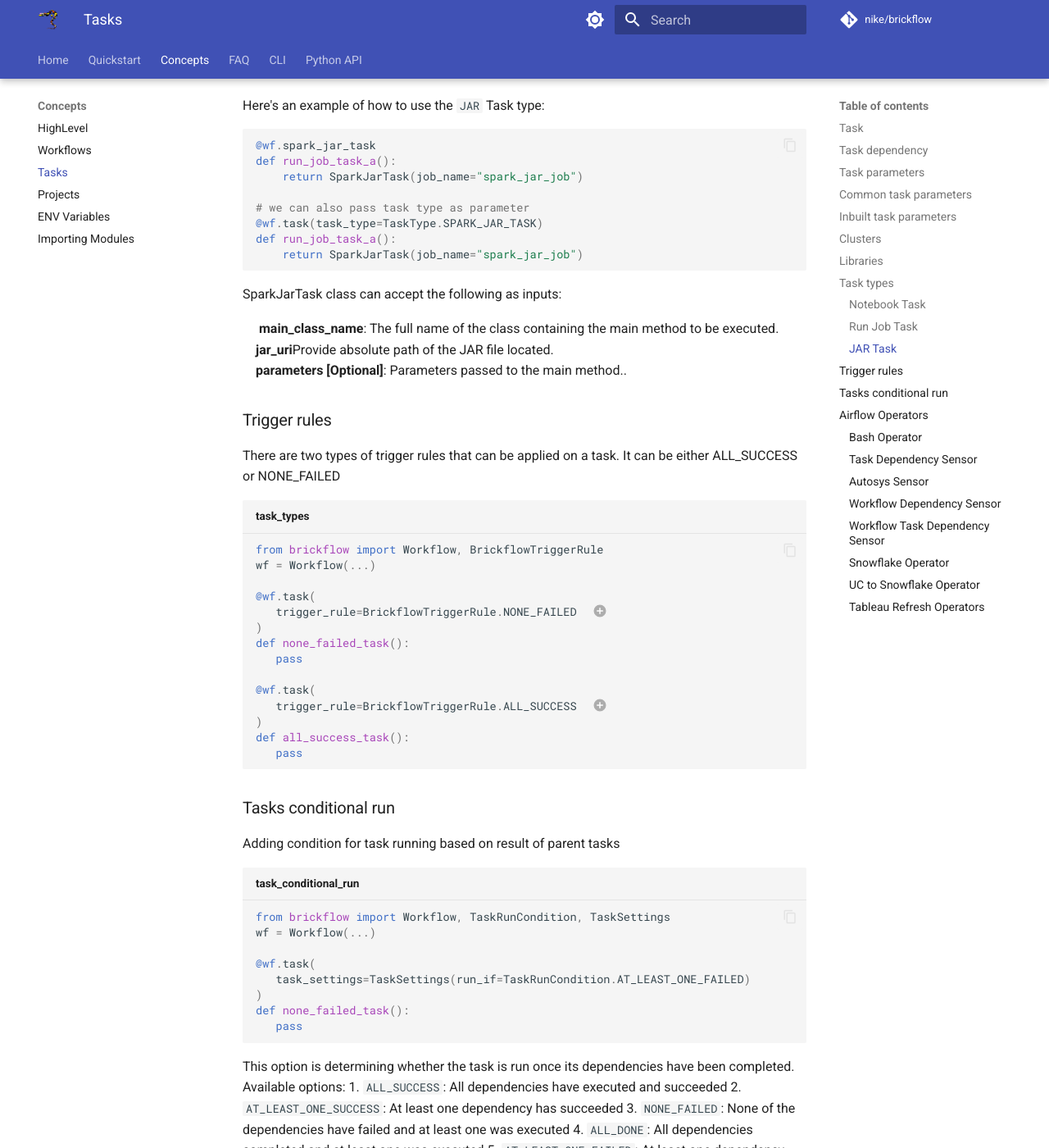
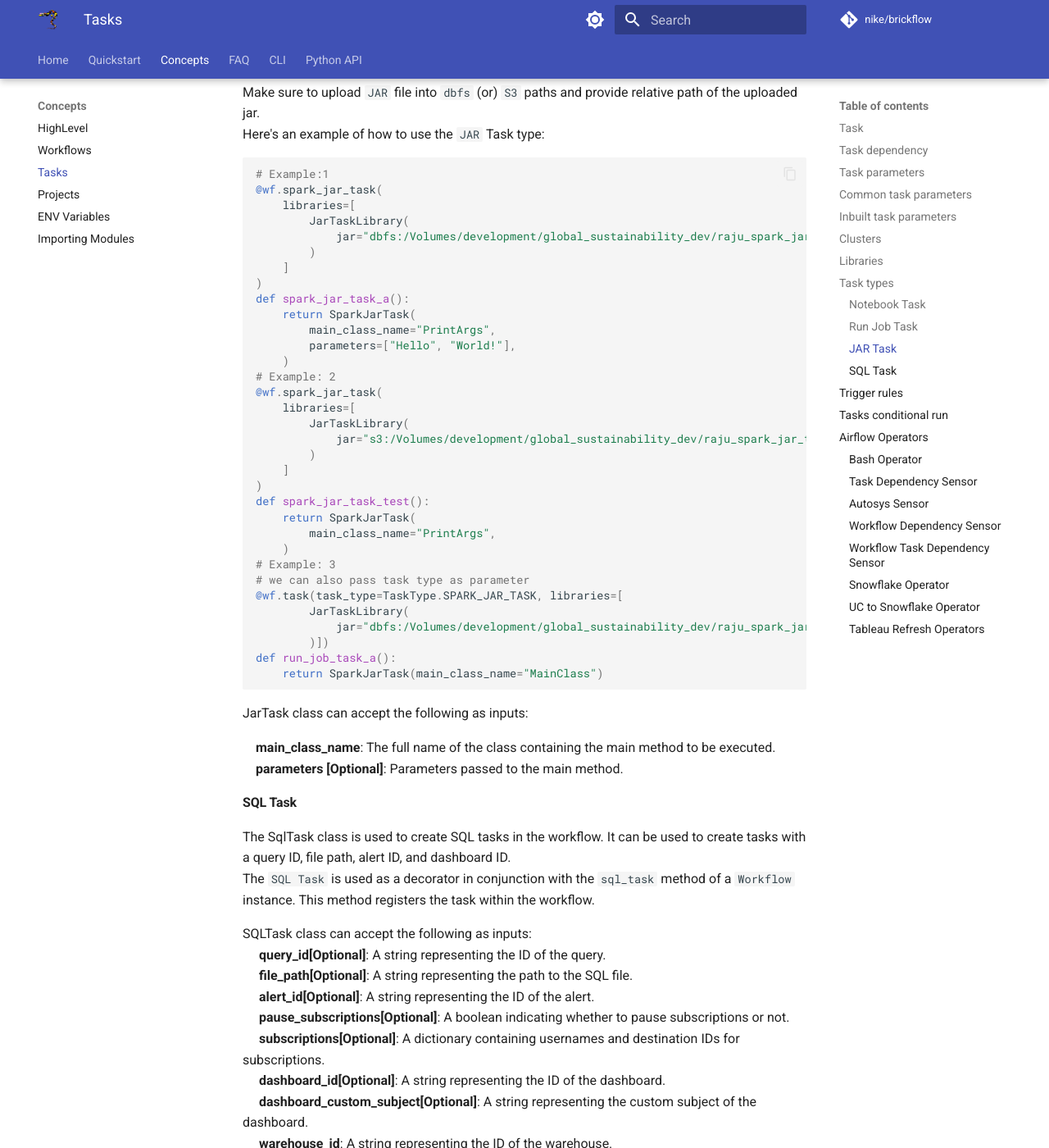
Before and after one commit to Nike-Inc/brickflow, an MkDocs documentation site: the page built from docs/tasks.md, in a window 1280 px wide and 1400 px high, scrolled down 5595 px. Shown: the whole window at 82% size. Built offline with MkDocs 1.6.1 and Material for MkDocs 9.7.7, drawn with Linux system fonts in a browser that asks for light colours; comment, search, counter and statistics services are not loaded; the version menu is left out; some of the changed text lies outside the part shown.

Commit message:
fix: added databricks bundle code, updated workflow and docs

````diff
--- a/brickflow/__init__.py
+++ b/brickflow/__init__.py
@@ -276,6 +276,7 @@
     NotebookTask,
     SparkJarTask,
     RunJobTask,
+    SqlTask,
 )
 from brickflow.engine.compute import Cluster, Runtimes
 from brickflow.engine.project import Project
@@ -323,6 +324,7 @@
     "Cluster",
     "Runtimes",
     "Project",
+    "SqlTask",
     "_ilog",
     "log",
     "BrickflowEnvVars",
--- a/docs/tasks.md
+++ b/docs/tasks.md
@@ -250,7 +250,7 @@
 
 ```
 NotebookTask class can accept the following as inputs:<br />
-&emsp;<b>base_parameters</b>: Optional[Dict[str, str]] = parameters to pass to notebook and can be accessed through dbutils widgets<br>
+&emsp;<b>base_parameters: Optional[Dict[str, str]]</b> = parameters to pass to notebook and can be accessed through dbutils widgets<br>
    &emsp; <b>notebook_path</b>:'The path of the notebook to be run in the Databricks workspace or remote repository.For notebooks stored in the Databricks workspace, the path must be absolute and begin with a slash.<br>For notebooks stored in a remote repository, the path must be relative.,
     <br>
   &emsp;  <b>source: Optional[str]</b> :'Optional location type of the Python file. When set to `WORKSPACE` or not specified, the file will be retrieved from the local <Databricks> workspace or cloud location (if the `python_file` has a URI format). When set to `GIT`,the Python file will be retrieved from a Git repository defined in `git_source`.* `WORKSPACE`: The Python file is located in a <Databricks> workspace or at a cloud filesystem URI.* `GIT`: The Python file is located in a remote Git repository.',
@@ -276,33 +276,127 @@
 
 RunJobTask class can accept the following as inputs:<br />
 
-&emsp; <b>job_name</b>: The name of the job (case-insensitive).<br />
+&emsp;<b>job_name</b>: The name of the job (case-insensitive).<br />
 &emsp;<b>host [Optional]</b>: The URL of the Databricks workspace.<br />
 &emsp;<b>token [Optional]</b>: The Databricks API token.
 
 
 #### JAR Task
 
-The `JAR Task` is used as a decorator in conjunction with the `spark_jar_task` method of a `Workflow` instance. This method registers the task within the workflow.
-
+The `JAR Task` is used as a decorator in conjunction with the `spark_jar_task` method of a `Workflow` instance. This method registers the task within the workflow.<br>
+Make sure to upload `JAR` file into `dbfs` (or) `S3` paths and provide relative path of the uploaded jar.<br>
 Here's an example of how to use the `JAR` Task type:
 
 ```python
-@wf.spark_jar_task
+# Example:1
+@wf.spark_jar_task(
+    libraries=[
+        JarTaskLibrary(
+            jar="dbfs:/Volumes/development/global_sustainability_dev/raju_spark_jar_test/PrintArgs.jar"
+        )
+    ]
+)
+def spark_jar_task_a():
+    return SparkJarTask(
+        main_class_name="PrintArgs",
+        parameters=["Hello", "World!"],
+    )
+# Example: 2
+@wf.spark_jar_task(
+    libraries=[
+        JarTaskLibrary(
+            jar="s3:/Volumes/development/global_sustainability_dev/raju_spark_jar_test/PrintArgs.jar"
+        )
+    ]
+)
+def spark_jar_task_test():
+    return SparkJarTask(
+        main_class_name="PrintArgs",
+    )
+# Example: 3
+# we can also pass task type as parameter
+@wf.task(task_type=TaskType.SPARK_JAR_TASK, libraries=[
+        JarTaskLibrary(
+            jar="dbfs:/Volumes/development/global_sustainability_dev/raju_spark_jar_test/PrintArgs.jar"
+        )])
 def run_job_task_a():
-    return SparkJarTask(job_name="spark_jar_job")
+    return SparkJarTask(main_class_name="MainClass")
+```
+
+JarTask class can accept the following as inputs:<br />
+
+&emsp;<b>main_class_name</b>: The full name of the class containing the main method to be executed.<br />
+&emsp;<b>parameters [Optional]</b>: Parameters passed to the main method.
+
+#### SQL Task
+The SqlTask class is used to create SQL tasks in the workflow. It can be used to create tasks with a query ID, file path, alert ID, and dashboard ID.<br>
+The `SQL Task` is used as a decorator in conjunction with the `sql_task` method of a `Workflow` instance.
+This method registers the task within the workflow.
+
+SQLTask class can accept the following as inputs:<br />
+&emsp; <b>query_id[Optional]</b>: A string representing the ID of the query.<br>
+&emsp; <b>file_path[Optional]</b>: A string representing the path to the SQL file.<br>
+&emsp; <b>alert_id[Optional]</b>: A string representing the ID of the alert.<br>
+&emsp; <b>pause_subscriptions[Optional]</b>: A boolean indicating whether to pause subscriptions or not.<br>
+&emsp; <b>subscriptions[Optional]</b>:<span class="nowrap"> A dictionary containing usernames and destination IDs for subscriptions.</span><br>
+&emsp; <b>dashboard_id[Optional]</b>: A string representing the ID of the dashboard.<br>
+&emsp; <b>dashboard_custom_subject[Optional]</b>: A string representing the custom subject of the dashboard.&nbsp;<br>
+&emsp; <b>warehouse_id</b>: A string representing the ID of the warehouse.<br>
+
+Here's an example of how to use the `SQL` Task type:
+```python
+@wf.sql_task
+def sample_sql_task_query():
+    return SqlTask(
+        query_id="4e16dc24-e30d-4683-96d7-cf7da4e263ad", warehouse_id="044a6f42ad7d914a"
+    )
+
+
+@wf.sql_task
+def sample_sql_task_file() -> any:
+    return SqlTask(file_path="products/brickflow_test/src/sql/sql_task_file_test.sql", warehouse_id="044a6f42ad7d914a")
+
+
+@wf.sql_task
+def sample_sql_alert() -> any:
+    return SqlTask(
+        alert_id="41ca5e33-21c2-40a2-8f77-183351d2b566",
+        pause_subscriptions=False,
+        subscriptions={
+            "usernames": ["raju.gujjalapati@nike.com", "Mohanasilpa.Palla@nike.com"]
+        },
+        warehouse_id="044a6f42ad7d914a",
+    )
+
+
+@wf.sql_task
+def sample_sql_dashboard() -> any:
+    return SqlTask(
+        dashboard_id="f57447ca-e8d4-4dad-a66c-f524464e52a8",
+        dashboard_custom_subject="Raju Legacy Dashboard Test",
+        pause_subscriptions=True,
+        subscriptions={
+            "usernames": ["raju.gujjalapati@nike.com", "Mohanasilpa.Palla@nike.com"],
+            "destination_id": ["434354545"],
+        },
+        warehouse_id="044a6f42ad7d914a",
+    )
 
 # we can also pass task type as parameter
-@wf.task(task_type=TaskType.SPARK_JAR_TASK)
-def run_job_task_a():
-    return SparkJarTask(job_name="spark_jar_job")
+@wf.task(task_type=TaskType.SQL)
+def sample_sql_dashboard_task() -> any:
+    return SqlTask(
+        dashboard_id="f57447ca-e8d4-4dad-a66c-f524464e52a8",
+        dashboard_custom_subject="Raju Legacy Dashboard Test",
+        pause_subscriptions=True,
+        subscriptions={
+            "usernames": ["raju.gujjalapati@nike.com", "Mohanasilpa.Palla@nike.com"],
+            "destination_id": ["434354545"],
+        },
+        warehouse_id="044a6f42ad7d914a",
+    )
+
 ```
-
-SparkJarTask class can accept the following as inputs:<br />
-
-&emsp; <b>main_class_name</b>: The full name of the class containing the main method to be executed.<br />
-&emsp;<b>jar_uri</b>Provide absolute path of the JAR file located.<br />
-&emsp;<b>parameters [Optional]</b>: Parameters passed to the main method..
 
 ### Trigger rules
 
````
Also changed, not shown: 9 other files.
